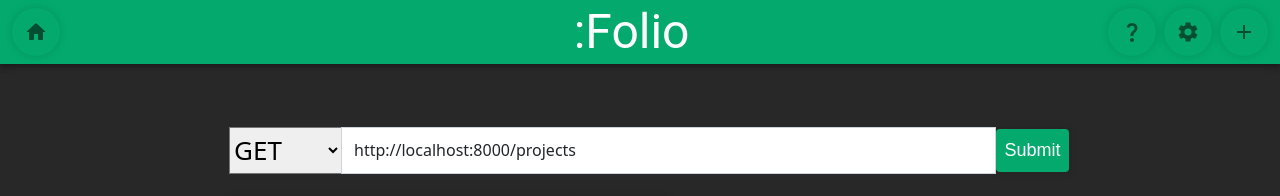
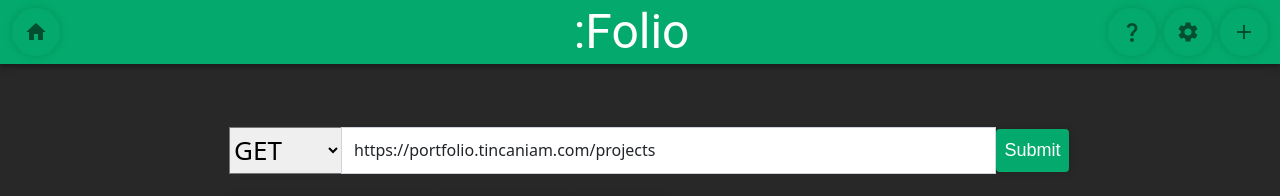
Before and after one commit to Tincaniam/portfolio-fe, a React (Create React App) app: page /advanced in a window 1280 px wide. Shown: the top 196 px of the page. Built offline with nearby package versions, Linux system fonts and the light colour scheme.

Commit message:
Updated external host url

```diff
--- a/src/pages/AdvancedPage.js
+++ b/src/pages/AdvancedPage.js
@@ -94,7 +94,7 @@ function AdvancedPage () {
         <div>
           <Formik
             initialValues={{
-              url: "http://localhost:8000/projects",
+              url: "https://portfolio.tincaniam.com/projects",
               query_data: [{}],
               header_data: [{}],
               method: "GET",
```
